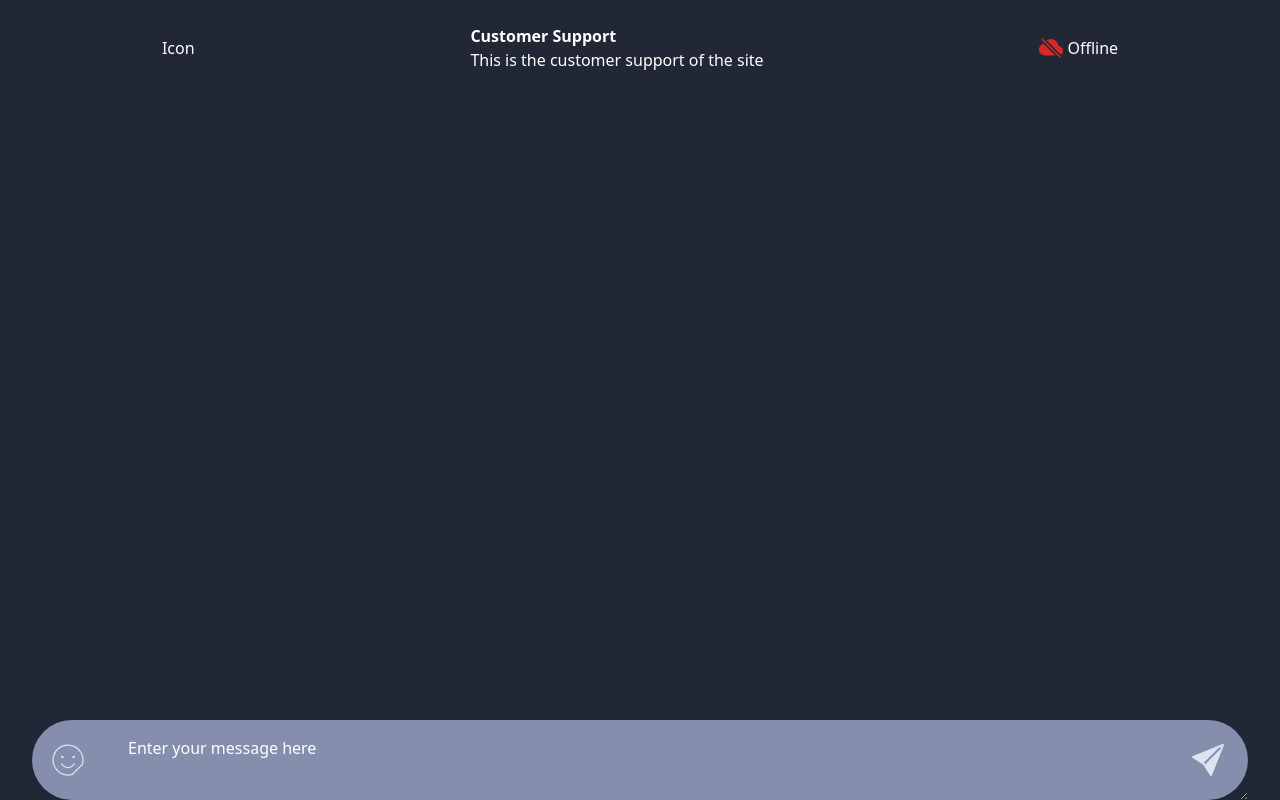
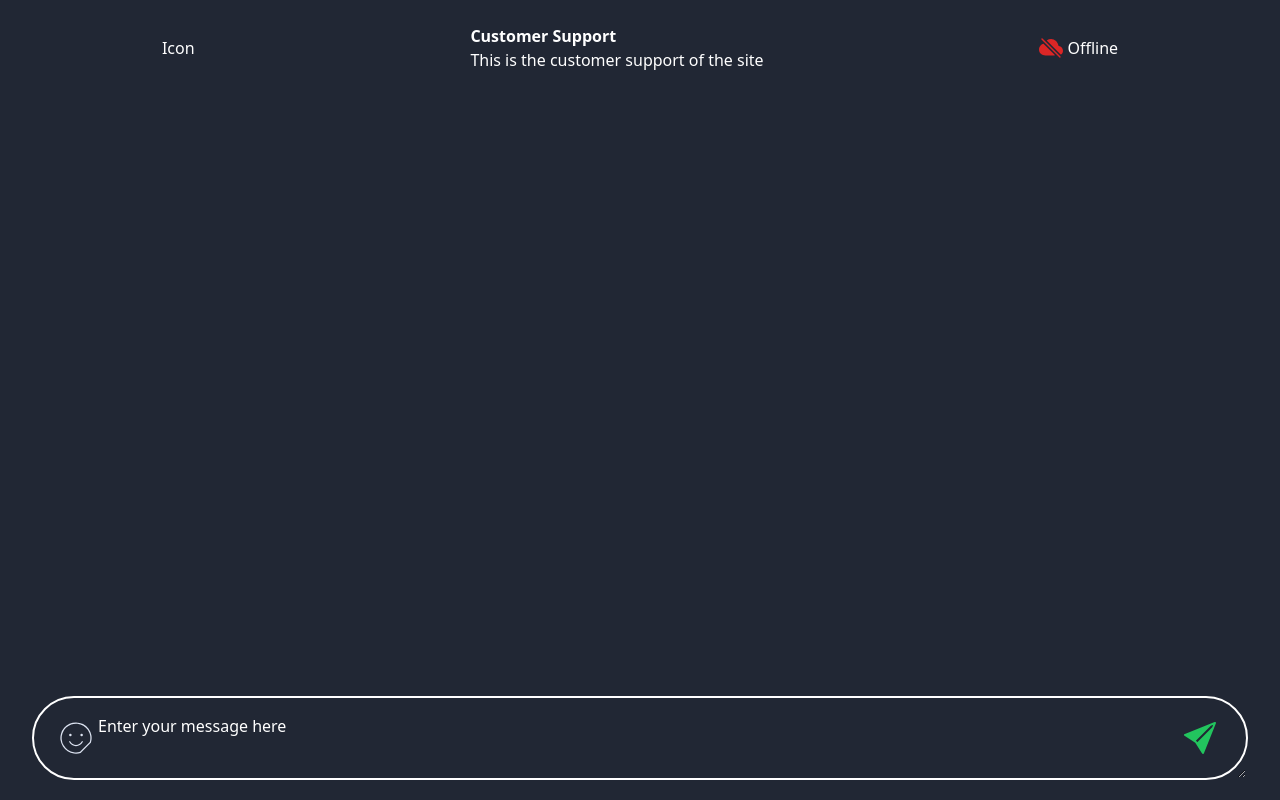
Before and after one commit to Godwin57/chat-widget, a React (Vite) app: page / in a window 1280 px wide. Built offline with nearby package versions, Linux system fonts and the light colour scheme.

Commit message:
Added a little more styling to the chatbox

```diff
--- a/src/App.tsx
+++ b/src/App.tsx
@@ -11,7 +11,7 @@ function App() {
                 placeholder="Enter your message here"
                 withRightElement
                 rightElement={
-                    <BsSendFill className="w-8 h-8 text-light-700 hover:text-white" />
+                    <BsSendFill className="w-8 h-8 text-green-500 hover:text-green-700" />
                 }
                 withLeftElement
                 leftElement={
--- a/src/components/elements/Textarea.tsx
+++ b/src/components/elements/Textarea.tsx
@@ -20,16 +20,16 @@ const TextArea: React.FC<TextAreaProps> = ({
     return (
         <div
             className={`${
-                fixedAtBottom ? "fixed bottom-0" : "relative"
+                fixedAtBottom ? "fixed bottom-5" : "relative"
             } flex items-center justify-center w-[100%]`}
         >
             {withLeftElement && (
-                <div className="absolute inset-y-0 left-12 flex items-center justify-center cursor-pointer">
+                <div className="absolute inset-y-0 left-14 flex items-center justify-center cursor-pointer">
                     {leftElement}
                 </div>
             )}
             {withRightElement && (
-                <div className="absolute inset-y-0 flex items-center justify-center right-14 cursor-pointer">
+                <div className="absolute inset-y-0 flex items-center justify-center right-16 cursor-pointer">
                     {rightElement}
                 </div>
             )}
@@ -38,7 +38,7 @@ const TextArea: React.FC<TextAreaProps> = ({
                 placeholder={placeholder}
                 name={name}
                 id={name}
-                className={`w-[95%] px-4 pl-24 py-4 rounded-full bg-light-400 text-white placeholder-white ${className}`}
+                className={`w-[95%] focus:border-green-500 px-16 py-4 rounded-full border-2 border-white outline-none bg-dark-400 text-white placeholder-white ${className}`}
             />
         </div>
     );
```
